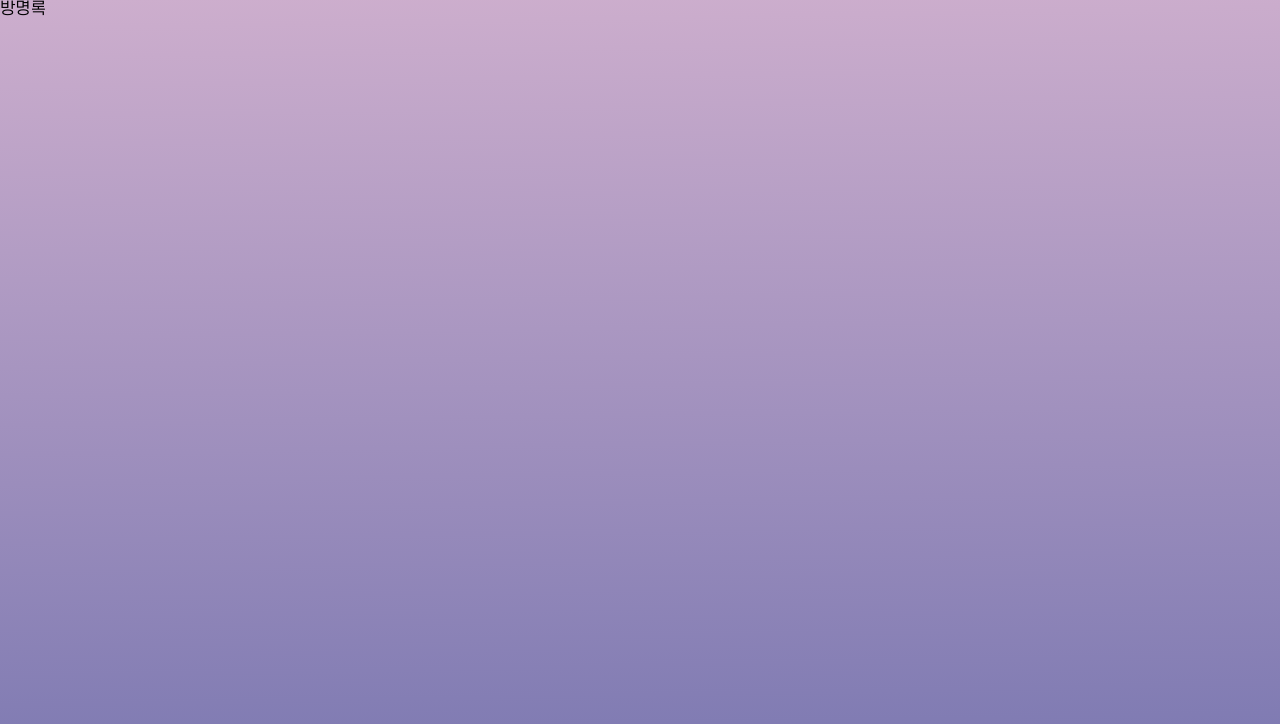
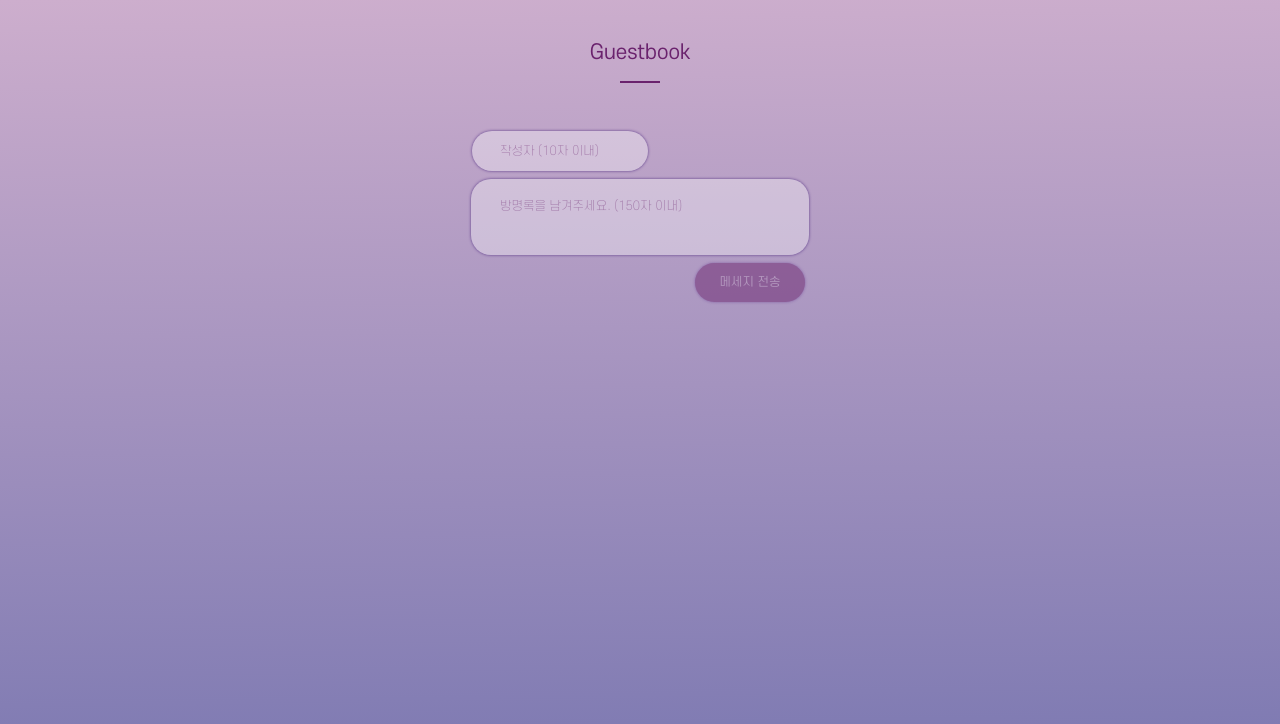
Before and after one commit to 2024-ITMEDIA/DFzone_FE, a React (Vite) app: page /guestbook in a window 1280 px wide. Shown: the top 724 px of the page. Built offline with nearby package versions, Linux system fonts and the light colour scheme.

Commit message:
Feat : "TextField 구현 및 Guest 중간 구현

```diff
--- /dev/null
+++ b/src/components/TextField.jsx
@@ -0,0 +1,60 @@
+import React, { useState } from 'react';
+import * as H from "../styles/components/TextFieldStyle"; // 스타일드 컴포넌트 import
+
+const TextField = () => {
+  const [author, setAuthor] = useState(''); // 작성자 상태 선언
+  const [message, setMessage] = useState(''); // 메시지 상태 선언
+
+    const handleAuthorChange = (event) => {
+    const value = event.target.value;
+    if (value.length <= 10) { // 글자 수 제한 (10자 이내)
+        setAuthor(value);
+    }
+    };
+
+    const handleMessageChange = (event) => {
+    const value = event.target.value;
+    if (value.length <= 150) { // 글자 수 제한 (150자 이내)
+        setMessage(value);
+    }
+    };
+
+    const handleSendMessage = () => {
+    if (!author || !message) {
+      alert("작성자와 메시지를 입력해 주세요."); // 입력 확인
+        return;
+    }
+
+    console.log("작성자:", author);
+    console.log("메시지:", message);
+
+    // 메시지를 전송한 후 상태 초기화
+    setAuthor('');
+    setMessage('');
+    };
+
+    return (
+    <H.Container>
+        <H.NameBox
+        type="textarea"
+        value={author}
+        onChange={handleAuthorChange} // 작성자 입력 이벤트 연결
+        placeholder="작성자 (10자 이내)"
+        />
+        <H.TextBox
+        as="textarea"
+        value={message}
+        onChange={handleMessageChange} // 메시지 입력 이벤트 연결
+        placeholder="방명록을 남겨주세요. (150자 이내)"
+        />
+        <H.SendButton
+        onClick={handleSendMessage}
+        disabled={!author || !message} // 작성자와 메시지가 모두 입력되어야 활성화
+        >
+        메세지 전송
+        </H.SendButton>
+    </H.Container>
+    );
+};
+
+export default TextField;
--- a/src/pages/Guest.jsx
+++ b/src/pages/Guest.jsx
@@ -1,10 +1,15 @@
 import React from "react";
 import * as G from "../styles/GuestStyle";
+import TextField from '../components/TextField';
 
 function Guest() {
     return (
         <>
-            <G.Guest>방명록</G.Guest>
+            <G.GuestContainer>
+                <G.Title>Guestbook</G.Title>
+                <G.Line></G.Line>
+                <TextField />
+            </G.GuestContainer>
         </>
     );
 }
--- a/src/styles/GuestStyle.js
+++ b/src/styles/GuestStyle.js
@@ -2,3 +2,31 @@ import styled from "styled-components";
 import palette from "../lib/colorPalette";
 
 export const Guest = styled.div``;
+
+export const GuestContainer = styled.div`
+    display: flex;
+    flex-direction: column;
+    justify-content: center;
+    align-items: center;
+`;
+
+export const Title = styled.div`
+    width: 100%;
+    margin-top: 42px;
+    color: var(--Color3, #6A226D);
+    text-align: center;
+    font-feature-settings: 'liga' off, 'clig' off;
+    font-family: "S-Core Dream";
+    font-size: 20px;
+    font-style: normal;
+    font-weight: 400;
+    line-height: 22px; /* 110% */
+`;
+
+export const Line = styled.div`
+    width: 40px;
+    height: 1.5px;
+    background: var(--Color3, #6A226D); /* 선의 색상 */
+    margin-top: 17px;
+    margin-bottom: 32px;
+`;
--- a/src/styles/components/TextFieldStyle.js
+++ b/src/styles/components/TextFieldStyle.js
@@ -1,4 +1,125 @@
 import styled from "styled-components";
 import palette from "../../lib/colorPalette";
 
-export const TextField = styled.div``;
+export const Container = styled.div`
+    display: flex;
+    width: 100%;
+    flex-direction: column;
+    justify-content: flex-start;
+    align-items: center;
+    gap: 8px;
+    flex-shrink: 0;
+    padding: 16px 16px 16px 16px;
+`;
+
+export const InputContainer = styled.div`
+    display: flex;
+    width: 100%;
+    justify-content: space-between;
+    align-items: center;
+`;
+
+export const NameField = styled.div`
+    color: #6A226D;
+    font-feature-settings: 'liga' off, 'clig' off;
+    font-family: "S-Core Dream";
+    font-size: 12px;
+    font-style: normal;
+    font-weight: 200;
+    line-height: 22px;
+`;
+
+export const NameBox = styled(NameField).attrs({ as: 'textarea' })`
+    display: flex;
+    width: 100%;
+    max-width: 120px;
+    height: 22px;
+    padding: 9px 28px;
+    margin-right: 160px;
+    align-items: center;
+    border-radius: 20px;
+    background: rgba(255, 255, 255, 0.34);
+    box-shadow: 0px 0px 3px 0px #583687;
+    resize: none;
+    outline: none;
+    border: none;
+
+    &::placeholder {
+        color: rgba(106, 34, 109, 0.5);
+    }
+`;
+
+export const TextField = styled.div`
+    color: #6A226d;
+    font-feature-settings: 'liga' off, 'clig' off;
+    font-family: "S-Core Dream";
+    font-size: 12px;
+    font-style: normal;
+    font-weight: 200;
+    line-height: 22px;
+`;
+
+export const TextBox = styled(TextField).attrs({ as: 'textarea' })`
+    width: 100%;
+    max-width: 280px;
+    border: none;
+    outline: none;
+    padding: 16px 29px;
+    background: rgba(255, 255, 255, 0.34);
+    box-shadow: 0px 0px 3px 0px #583687;
+    color: var(--Color3, #6A226D);
+    resize: none;
+    border-radius: 20px;
+
+    &::placeholder {
+        color: rgba(106, 34, 109, 0.5);
+    }
+`;
+
+export const SendButton = styled.button`
+    padding: 12px 24px;
+    background: var(--Color3, #6A226D);
+    box-shadow: 0px 0px 3px 0px #5C2487;
+    margin-left:220px;
+    color: white;
+    border: none;
+    border-radius: 20px;
+    cursor: pointer;
+    font-size: 12px;
+    font-family: "S-Core Dream";
+
+    &:hover {
+        background-color: #462A5E;
+    }
+
+    &:disabled {
+        opacity: 0.5;
+        color: rgba(255, 255, 255, 0.5);
+        cursor: not-allowed;
+    }
+`;
+
+// 미디어 쿼리 추가
+const breakpoints = {
+    mobileS : '320px',
+    mobileM : '375px',
+    mobileL : '425px',
+    tablet : '768px',
+    laptop : '1024px',
+    laptopL : '1440px',
+    desktop : '2560px'
+};
+
+export const ResponsiveContainer = styled(Container)`
+    @media (max-width:${breakpoints.mobileL}) {
+        ${NameBox}, ${TextBox} {
+           max-width: calc(100% - 32px); /* 작은 화면에서 최대 너비 조정 */
+            font-size: 14px;
+        }
+
+        ${SendButton} {
+            width: calc(100% - 32px);
+            font-size: 14px;
+        }
+    }
+`;
```
Also changed, not shown: src/components/TextFeild.jsx (deleted, +0 -12 lines).
